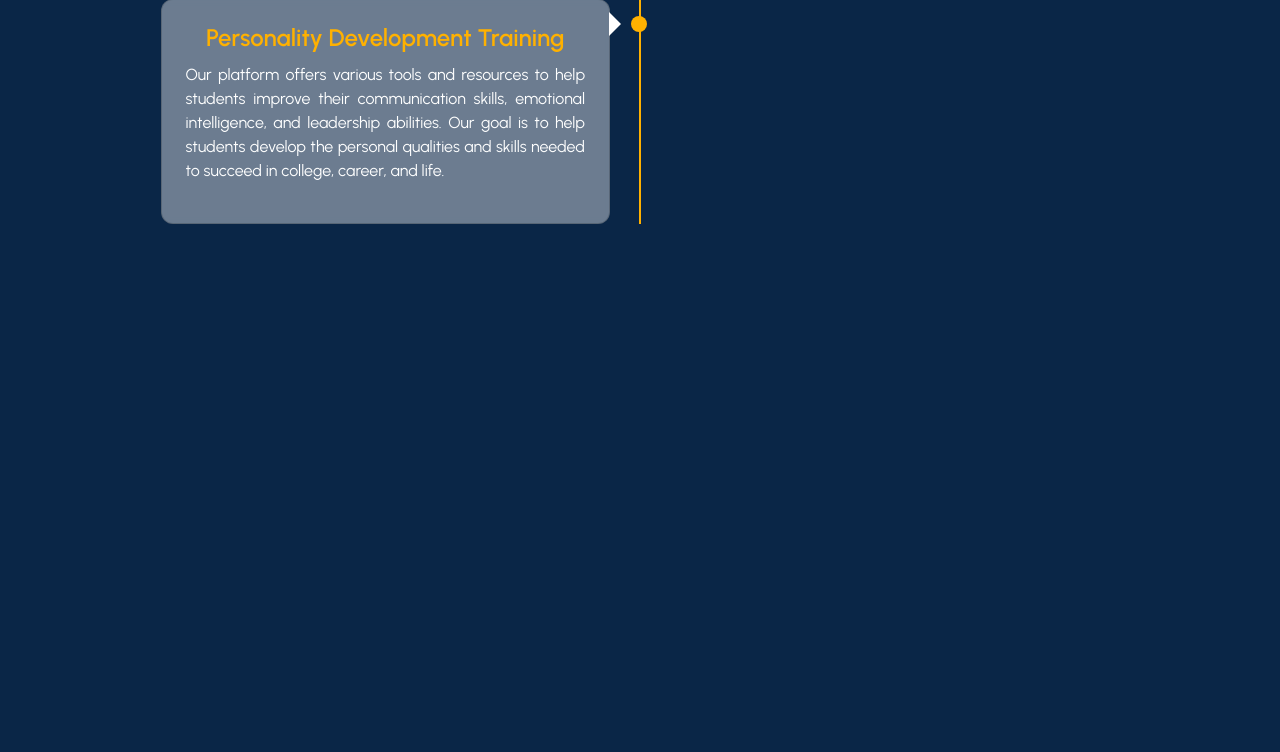
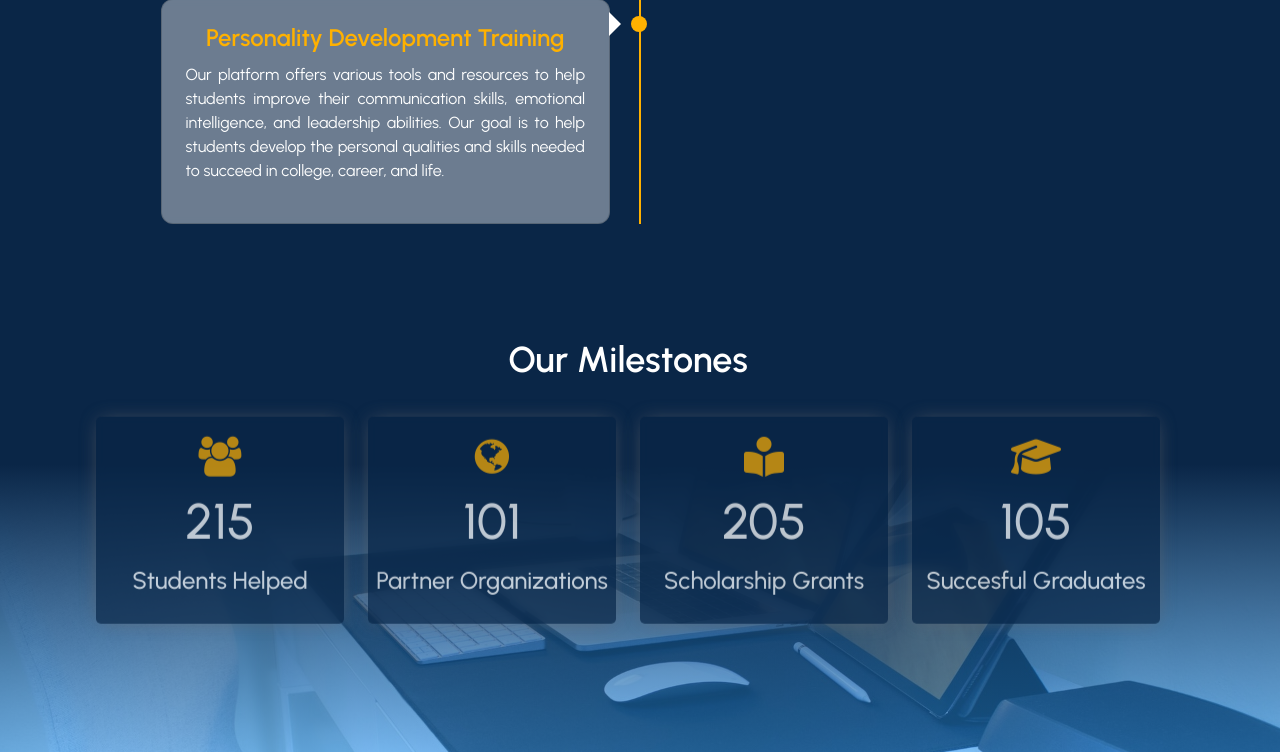
Before and after one commit to uaojayson/ScholarLink, a PHP site: page / in a window 1280 px wide. Shown: the part 1867-2619 px from the top of the page. Before the commit the page ends 2091 px from the top, so only its background shows below. Run offline with PHP 8.4, Linux system fonts and the light colour scheme; some libraries are stand-ins or nearby versions.

Commit message:
new file:   assets/background.jpg 	modified:   dummy.html 	modified:   index.css 	modified:   index.html

```diff
--- a/index.css
+++ b/index.css
@@ -361,3 +361,54 @@ h5 {
     padding-left: 0;
   }
 }
+
+.hero {
+  width: 100%;
+  height: 60vh;
+  background-image: linear-gradient(var(--primary) 40%, rgba(33, 150, 243, 0.5)),
+    url(assets/background.jpg);
+  background-position: center;
+  background-size: cover;
+  text-align: center;
+  position: relative;
+}
+
+.row {
+  width: 85%;
+  display: flex;
+  align-items: center;
+  justify-content: space-between;
+  position: absolute;
+  top: 40%;
+  left: 50%;
+  transform: translate(-50%, -50%);
+}
+.col {
+  flex-basis: 22%;
+  text-align: center;
+  color: var(--light);
+}
+.counter-box {
+  width: 100%;
+  height: 100%;
+  background: #fff;
+  padding: 20px 0;
+  border-radius: 5px;
+  box-shadow: 0 0 20px -4px #66676c;
+  background-color: var(--primary);
+  -webkit-backdrop-filter: blur(5px);
+  backdrop-filter: blur(5px);
+  opacity: 0.7;
+}
+h2 {
+  font-size: 50px;
+  display: inline-block;
+  margin: 15px 0;
+  color: var(--light);
+}
+.counter-box .fa,
+.fa-solid {
+  font-size: 40px;
+  color: var(--secondary);
+  display: block;
+}
--- a/index.html
+++ b/index.html
@@ -26,6 +26,11 @@
     <link rel="stylesheet" href="index.css" />
     <!-- favicon  -->
     <link rel="shortcut icon" href="./assets/logo.png" type="image/x-icon" />
+    <link
+      rel="stylesheet"
+      href="https://stackpath.bootstrapcdn.com/font-awesome/4.7.0/css/font-awesome.min.css"
+    />
+    <script src="https://code.jquery.com/jquery-1.12.4.min.js"></script>
   </head>
   <body>
     <nav class="navbar fixed-top navbar-expand-lg bg-body-tertiary">
@@ -504,6 +509,45 @@
     </section>
     <!-- end: What We Provide Section -->
 
+    <!-- start: Counter Section -->
+    <section>
+      <div class="hero">
+        <div class="row">
+          <h1 class="title" style="margin-top: 3%">Our Milestones</h1>
+          <div class="col">
+            <div class="counter-box">
+              <i class="fa fa-users"></i>
+              <h2 class="counter">215</h2>
+              <h4>Students Helped</h4>
+            </div>
+          </div>
+          <div class="col">
+            <div class="counter-box">
+              <i class="fa fa-globe"></i>
+              <h2 class="counter">101</h2>
+
+              <h4>Partner Organizations</h4>
+            </div>
+          </div>
+          <div class="col">
+            <div class="counter-box">
+              <i class="fa-solid fa-book-open-reader"></i>
+              <h2 class="counter">205</h2>
+              <h4>Scholarship Grants</h4>
+            </div>
+          </div>
+          <div class="col">
+            <div class="counter-box">
+              <i class="fa-solid fa-graduation-cap"></i>
+              <h2 class="counter">105</h2>
+              <h4>Succesful Graduates</h4>
+            </div>
+          </div>
+        </div>
+      </div>
+    </section>
+    <!-- End: Counter Section -->
+
     <script src="index.js"></script>
   </body>
 </html>
```
Also changed, not shown: dummy.html (+39 -9 lines), assets/background.jpg (added).
